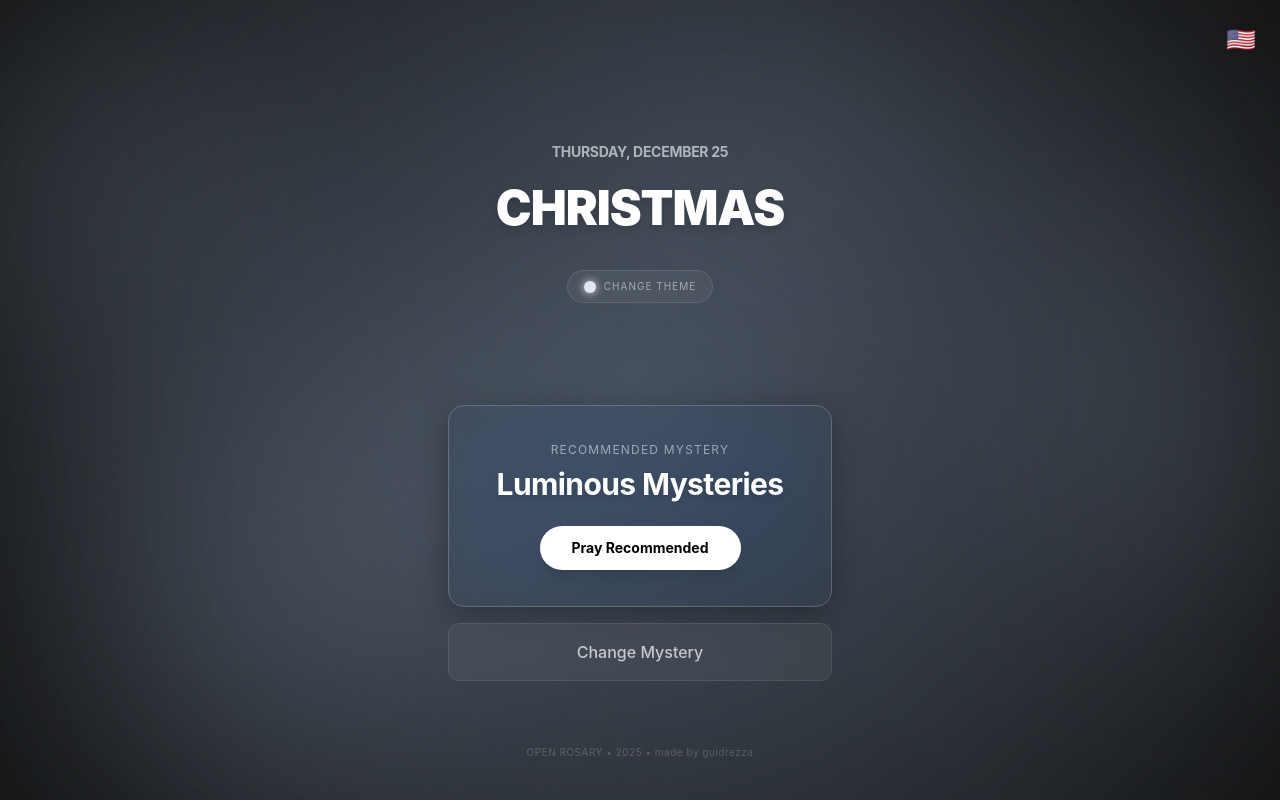
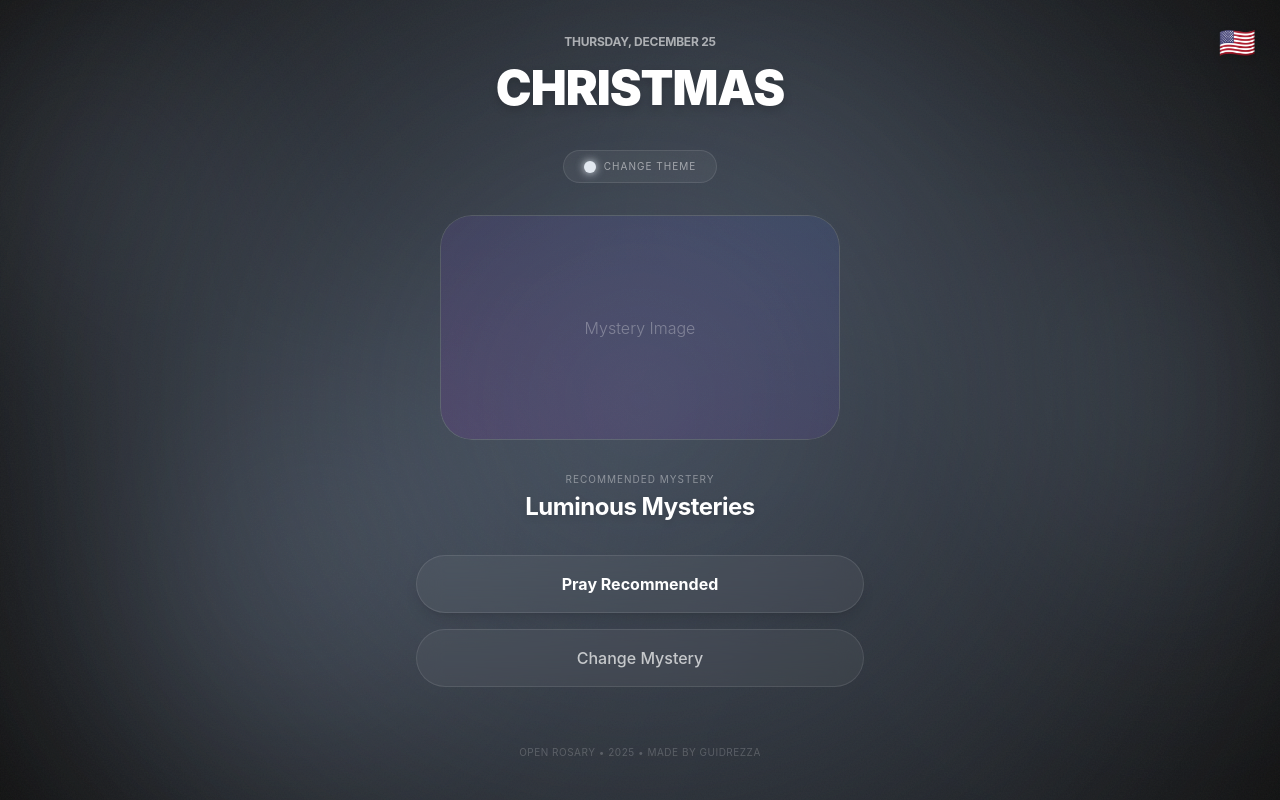
Before and after one commit to guidrezza/open-rosary, a SvelteKit app: page /en in a window 1280 px wide. Built offline with nearby package versions, Linux system fonts and the light colour scheme.

Commit message:
WIP: UI updates

```diff
--- a/src/lib/components/BottomSheet.svelte
+++ b/src/lib/components/BottomSheet.svelte
@@ -25,12 +25,12 @@
 		<!-- Modal Content: Bottom Sheet Style (No bottom margin, slide from 100% height) -->
 		<div
 			class="w-full max-w-md"
-			transition:fly={{ y: 800, duration: 500, opacity: 1, easing: cubicOut }}
+			transition:fly={{ y: 800, duration: 300, opacity: 1, easing: cubicOut }}
 			onclick={(e) => e.stopPropagation()}
 			role="none"
 		>
 			<GlassPanel
-				class="flex max-h-[85vh] flex-col gap-2 overflow-y-auto rounded-none rounded-t-[32px] p-6 pb-12"
+				class="flex max-h-[90vh] flex-col gap-2 overflow-y-auto rounded-t-[32px] !rounded-b-none !border-b-0 p-8 pb-32"
 			>
 				<!-- Mobile Handle (Subtle) -->
 				<div class="mx-auto mb-6 h-1.5 w-12 rounded-full bg-white/20"></div>
@@ -40,18 +40,18 @@
 						<h3 class="text-xl font-bold tracking-tight text-white">{title}</h3>
 						<!-- Close Button (Subtle, large touch target) -->
 						<button
-							class="flex h-8 w-8 items-center justify-center rounded-full bg-white/5 text-white/60 transition-colors hover:bg-white/10 hover:text-white"
+							class="flex h-10 w-10 items-center justify-center rounded-full bg-white/5 text-white/60 transition-colors hover:bg-white/10 hover:text-white"
 							onclick={onClose}
 							aria-label="Close"
 						>
 							<svg
 								xmlns="http://www.w3.org/2000/svg"
-								width="12"
-								height="12"
+								width="18"
+								height="18"
 								viewBox="0 0 24 24"
 								fill="none"
 								stroke="currentColor"
-								stroke-width="3"
+								stroke-width="4"
 								stroke-linecap="round"
 								stroke-linejoin="round"
 							>
--- a/src/lib/components/MysteryImage.svelte
+++ b/src/lib/components/MysteryImage.svelte
@@ -3,7 +3,7 @@
 </script>
 
 <div
-	class="relative flex h-full w-full items-center justify-center overflow-hidden rounded-2xl border border-white/10 bg-white/5"
+	class="relative flex h-full w-full items-center justify-center overflow-hidden rounded-[32px] border border-white/10 bg-white/5"
 >
 	<!-- Placeholder pattern or icon could go here -->
 	<div class="absolute inset-0 bg-gradient-to-tr from-purple-900/20 to-blue-900/20"></div>
--- a/src/lib/components/SectionMenu.svelte
+++ b/src/lib/components/SectionMenu.svelte
@@ -31,7 +31,7 @@
 	<div class="flex flex-col gap-2">
 		{#each sections as section}
 			<button
-				class="w-full rounded-xl p-4 text-left transition-all duration-200
+				class="w-full rounded-[32px] p-4 text-left transition-all duration-200
                 {currentSection === section.id
 					? 'border border-white/20 bg-white/20 font-bold text-white'
 					: 'bg-white/5 text-white/70 hover:bg-white/10 hover:text-white'}"
--- a/src/routes/[lang]/+page.svelte
+++ b/src/routes/[lang]/+page.svelte
@@ -7,6 +7,7 @@
 	import type { LiturgicalColor } from '$lib/liturgical';
 	import GlassPanel from '$lib/components/GlassPanel.svelte';
 	import BottomSheet from '$lib/components/BottomSheet.svelte';
+	import MysteryImage from '$lib/components/MysteryImage.svelte';
 	import { getLocale } from '$lib/i18n';
 
 	// Get language from route params
@@ -115,10 +116,10 @@
 </div>
 
 <div class="relative z-10 flex min-h-screen flex-col items-center p-6">
-	<!-- Top Bar -->
-	<div class="mb-8 flex w-full justify-end">
+	<!-- Top Bar: Flag (Absolute Positioned for consistent corner spacing) -->
+	<div class="absolute top-6 right-6 z-50">
 		<button
-			class="text-2xl drop-shadow-md transition-transform hover:scale-110 active:scale-95"
+			class="text-3xl drop-shadow-md transition-transform hover:scale-110 active:scale-95"
 			onclick={() => (langMenuOpen = true)}
 			title={t.ui.menus.language}
 		>
@@ -126,23 +127,21 @@
 		</button>
 	</div>
 
-	<!-- Hero Section -->
-	<header class="mb-12 flex flex-1 flex-col items-center justify-center space-y-4 text-center">
-		<!-- Date -->
-		<h2 class="text-sm font-bold tracking-[0.2em] text-white/60 uppercase">{dateString}</h2>
-
-		<!-- Liturgical Season (Text stays accurate even if color changed) -->
-		<!-- Use a text-gradient or glow based on theme color -->
+	<!-- Main Content Area: Centered Vertically and Horizontally -->
+	<div class="flex w-full max-w-md flex-1 flex-col items-center justify-center gap-8 text-center">
+		<!-- 1. Date & 2. Liturgical Time -->
+		<div class="flex flex-col items-center gap-2">
+			<h2 class="text-xs font-bold tracking-[0.2em] text-white/60 uppercase">{dateString}</h2>
 			<h1
 				class="text-4xl leading-tight font-black tracking-wider uppercase drop-shadow-lg md:text-5xl"
 			>
-			<!-- If the current Season is "Ordinary Time", maybe split lines. -->
 				{theme.season}
 			</h1>
+		</div>
 
-		<!-- Theme Indicator / Picker Trigger -->
+		<!-- 3. Change Theme -->
 		<button
-			class="mt-4 flex items-center gap-2 rounded-full border border-white/10 bg-white/5 px-4 py-2 transition-colors hover:bg-white/10"
+			class="flex items-center gap-2 rounded-full border border-white/10 bg-white/5 px-5 py-2 transition-colors hover:bg-white/10"
 			onclick={() => (themeMenuOpen = true)}
 		>
 			<div
@@ -153,53 +152,51 @@
 			></div>
 			<span class="text-[10px] tracking-widest text-white/50 uppercase">{t.ui.change_theme}</span>
 		</button>
-	</header>
 
-	<!-- Main Actions -->
-	<div class="animate-fade-in-up mb-12 w-full max-w-sm space-y-4">
-		<!-- Primary Action: Pray Today's Mystery -->
-		<div class="group relative">
+		<!-- 4. Image (Same size/ratio as prayer page) -->
+		<!-- Using w-full and consistent bevels/radius -->
+		<div class="w-full px-6">
 			<div
-				class="absolute inset-0 rounded-2xl bg-white/20 opacity-0 blur-xl transition-opacity group-hover:opacity-30"
-			></div>
-			<GlassPanel
-				class="relative flex flex-col items-center overflow-hidden !rounded-2xl border-white/20 p-1"
+				class="relative z-0 aspect-[21/9] w-full items-center justify-center overflow-hidden sm:aspect-video sm:rounded-[32px]"
 			>
+				<MysteryImage />
+			</div>
+		</div>
+
+		<!-- 5. Recommended Mystery Label & 6. Name -->
+		<div class="flex flex-col items-center gap-1">
+			<span class="text-[10px] tracking-widest text-white/40 uppercase"
+				>{t.ui.recommended_mystery}</span
+			>
+			<h2 class="text-2xl font-bold text-white drop-shadow-md">{mysteryName}</h2>
+		</div>
+
+		<!-- 7. Pray Recommended Button & 8. Change Mystery Button -->
+		<div class="flex w-full flex-col gap-4">
 			<button
-					class="flex w-full flex-col items-center rounded-xl px-6 py-8 text-center transition-colors hover:bg-white/5"
+				class="w-full rounded-[32px] border border-white/10 bg-white/5 py-4 font-bold text-white shadow-lg backdrop-blur-md transition-all hover:bg-white/10 active:scale-[0.98]"
 				onclick={() => initiatePrayer(recommendedMystery)}
 			>
-					<span class="mb-2 text-xs tracking-widest text-white/50 uppercase"
-						>{t.ui.recommended_mystery}</span
-					>
-					<h2 class="mb-6 text-3xl font-bold text-white drop-shadow-md">{mysteryName}</h2>
+				{t.ui.pray_button_prefix || 'Pray Recommended'}
+			</button>
 
-					<div
-						class="transform rounded-full bg-white px-8 py-3 text-sm font-bold text-black shadow-lg transition-transform group-hover:scale-105"
-					>
-						{t.ui.pray_button_prefix}
-					</div>
-				</button>
-			</GlassPanel>
-		</div>
-
-		<!-- Secondary: Manual Select -->
 			<button
-			class="w-full rounded-xl border border-white/10 bg-white/5 py-4 font-medium text-white/70 backdrop-blur-md transition-all hover:bg-white/10 hover:text-white active:scale-[0.98]"
+				class="w-full rounded-[32px] border border-white/10 bg-white/5 py-4 font-medium text-white/70 backdrop-blur-md transition-all hover:bg-white/10 hover:text-white active:scale-[0.98]"
 				onclick={() => (mysteryMenuOpen = true)}
 			>
 				{t.ui.pick_mystery}
 			</button>
 		</div>
+	</div>
 
 	<!-- Footer -->
-	<footer class="mt-auto py-4 text-center">
-		<p class="text-[10px] tracking-wider text-white/20">
-			OPEN ROSARY • 2025 • made by <a
+	<footer class="mt-8 py-4 text-center">
+		<p class="text-[10px] tracking-wider text-white/20 uppercase">
+			OPEN ROSARY • 2025 • MADE BY <a
 				href="https://guidrezza.com"
 				target="_blank"
 				rel="noopener noreferrer"
-				class="hover:text-white/60 hover:underline">guidrezza</a
+				class="hover:text-white/60 hover:underline">GUIDREZZA</a
 			>
 		</p>
 	</footer>
@@ -215,7 +212,7 @@
 		<div class="flex flex-col gap-2">
 			{#each Object.entries( { 'en-us': 'English (US)', 'es-mx': 'Español (MX)', 'la-va': 'Lingua Latina', 'pt-br': 'Português (BR)' } ) as [code, label]}
 				<button
-					class="flex w-full items-center rounded-xl bg-white/5 p-4 text-left text-lg font-medium transition-colors hover:bg-white/10"
+					class="flex w-full items-center rounded-[32px] bg-white/5 p-4 text-left text-lg font-medium transition-colors hover:bg-white/10"
 					onclick={() => switchLang(code)}
 				>
 					<span class="mr-3 text-2xl">{flags[code]}</span>
@@ -238,7 +235,7 @@
 		<div class="grid grid-cols-3 gap-3">
 			{#each [{ c: 'green', l: t.ui.themes.ordinary, hex: '#10b981' }, { c: 'purple', l: t.ui.themes.advent_lent, hex: '#8b5cf6' }, { c: 'white', l: t.ui.themes.christmas_easter, hex: '#f3f4f6' }, { c: 'red', l: t.ui.themes.pentecost, hex: '#ef4444' }, { c: 'rose', l: t.ui.themes.gaudete, hex: '#f43f5e' }, { c: 'black', l: t.ui.themes.requiem, hex: '#2e2e2e' }] as item}
 				<button
-					class="flex aspect-square flex-col items-center justify-center gap-2 rounded-2xl border border-white/10 p-2 shadow-lg transition-transform active:scale-95"
+					class="flex aspect-square flex-col items-center justify-center gap-2 rounded-[32px] border border-white/10 p-2 shadow-lg transition-transform active:scale-95"
 					style="background-color: {item.hex}CC;"
 					onclick={() => handleThemeSelect(item.c as LiturgicalColor)}
 				>
@@ -262,7 +259,7 @@
 		<div class="flex flex-col gap-2">
 			{#each ['joyful', 'luminous', 'sorrowful', 'glorious'] as m}
 				<button
-					class="flex w-full items-center rounded-xl bg-white/5 p-4 text-left text-lg font-medium capitalize transition-colors hover:bg-white/10"
+					class="flex w-full items-center rounded-[32px] bg-white/5 p-4 text-left text-lg font-medium capitalize transition-colors hover:bg-white/10"
 					onclick={() => {
 						mysteryMenuOpen = false;
 						initiatePrayer(m);
@@ -278,7 +275,7 @@
 	<BottomSheet isOpen={modeMenuOpen} title={t.ui.menus.mode} onClose={() => (modeMenuOpen = false)}>
 		<div class="flex flex-col gap-4">
 			<button
-				class="group flex w-full items-start gap-4 rounded-xl bg-white/5 p-4 text-left transition-colors hover:bg-white/10"
+				class="group flex w-full items-start gap-4 rounded-[32px] bg-white/5 p-4 text-left transition-colors hover:bg-white/10"
 				onclick={() => selectMode('digital')}
 			>
 				<div class="text-3xl grayscale transition-all group-hover:grayscale-0">📱</div>
@@ -288,7 +285,7 @@
 				</div>
 			</button>
 			<button
-				class="group flex w-full items-start gap-4 rounded-xl bg-white/5 p-4 text-left transition-colors hover:bg-white/10"
+				class="group flex w-full items-start gap-4 rounded-[32px] bg-white/5 p-4 text-left transition-colors hover:bg-white/10"
 				onclick={() => selectMode('physical')}
 			>
 				<div class="text-3xl grayscale transition-all group-hover:grayscale-0">📿</div>
@@ -302,17 +299,4 @@
 </div>
 
 <style>
-	.animate-fade-in-up {
-		animation: fadeInUp 0.8s ease-out;
-	}
-	@keyframes fadeInUp {
-		from {
-			opacity: 0;
-			transform: translateY(20px);
-		}
-		to {
-			opacity: 1;
-			transform: translateY(0);
-		}
-	}
 </style>
```
Also changed, not shown: src/routes/[lang]/pray/+page.svelte (+7 -8 lines), 1 other file (tests, documents, lock files or other folders). Lines whose indentation alone changed are shown as unchanged.
